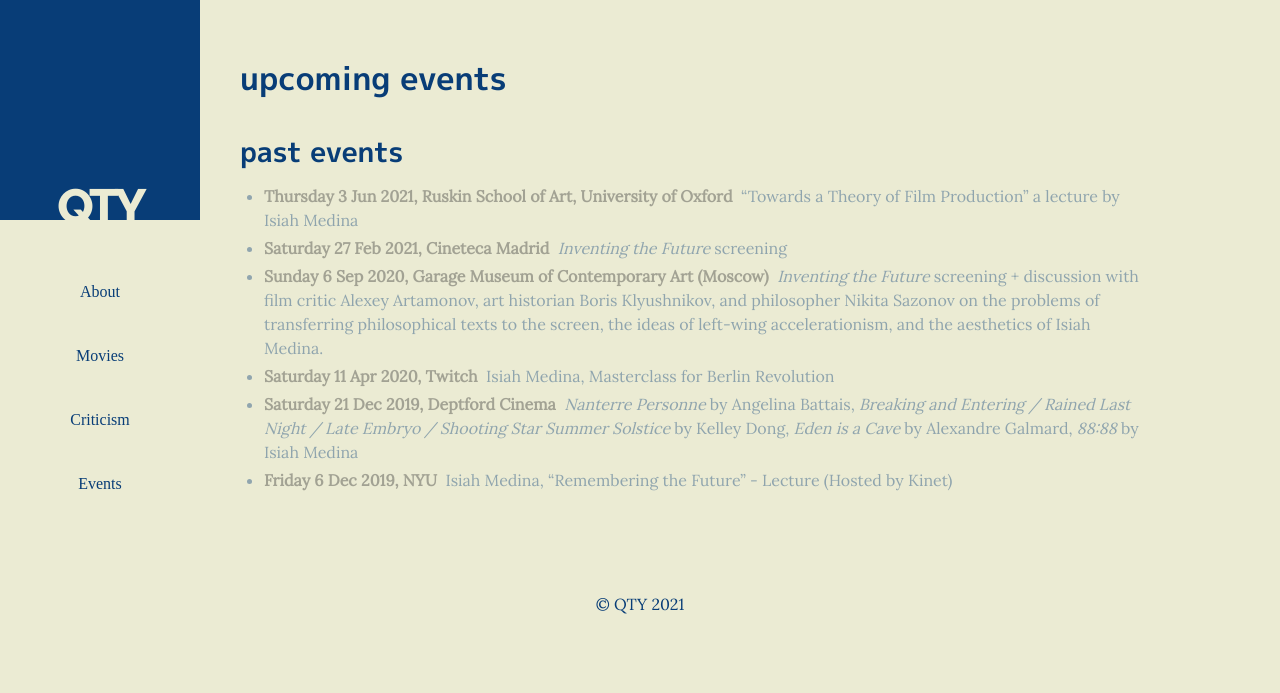
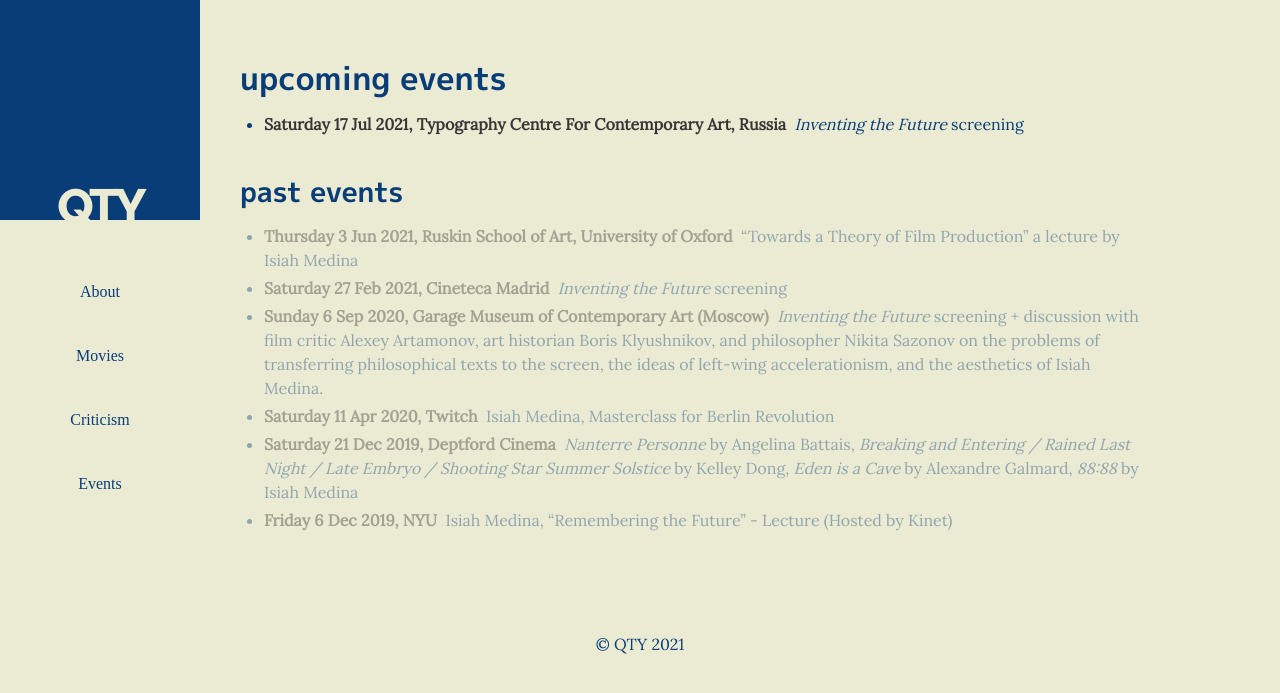
Before and after one commit to naobot/qty-cinema, a Jekyll site: the page built from events.html, in a window 1280 px wide. Shown: the top 693 px of the page. Built offline with Jekyll 4.4.1, drawn with Linux system fonts in a browser that asks for light colours; some web fonts are replaced.

Commit message:
Update from Forestry.io Isiah Medina updated _data/events.yaml

```diff
--- a/_data/events.yaml
+++ b/_data/events.yaml
@@ -1,4 +1,7 @@
 ---
+- when: 2021-07-17 04:00:00 +0000
+  where: Typography Centre For Contemporary Art, Russia
+  what: "<i>Inventing the Future</i> screening"
 - when: 2021-06-03 17:00:00 +0000
   where: Ruskin School of Art, University of Oxford
   what: '"Towards a Theory of Film Production" a lecture by Isiah Medina '
```
